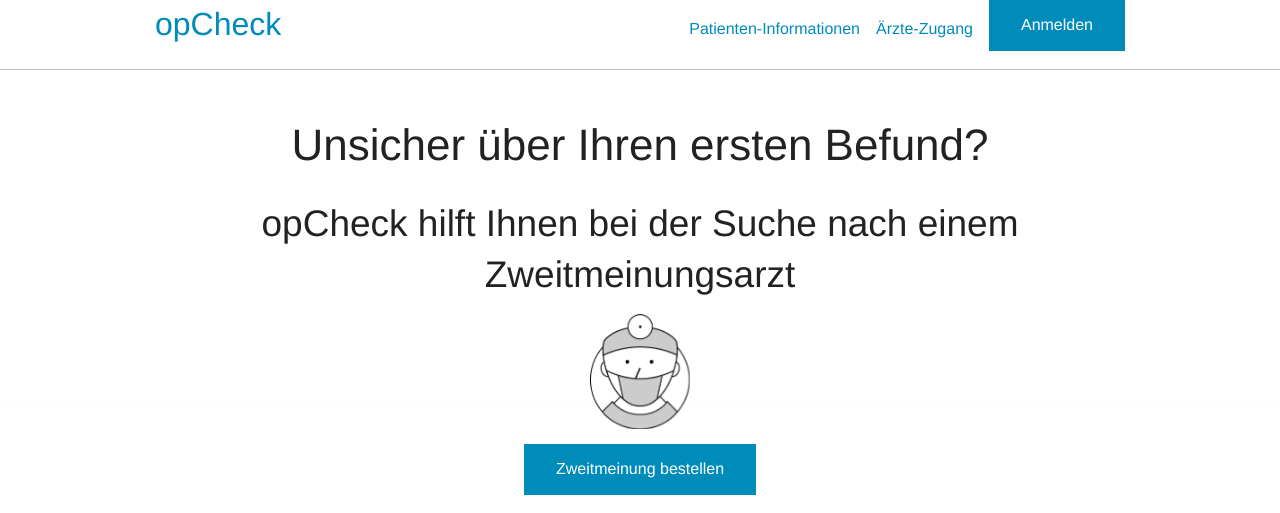
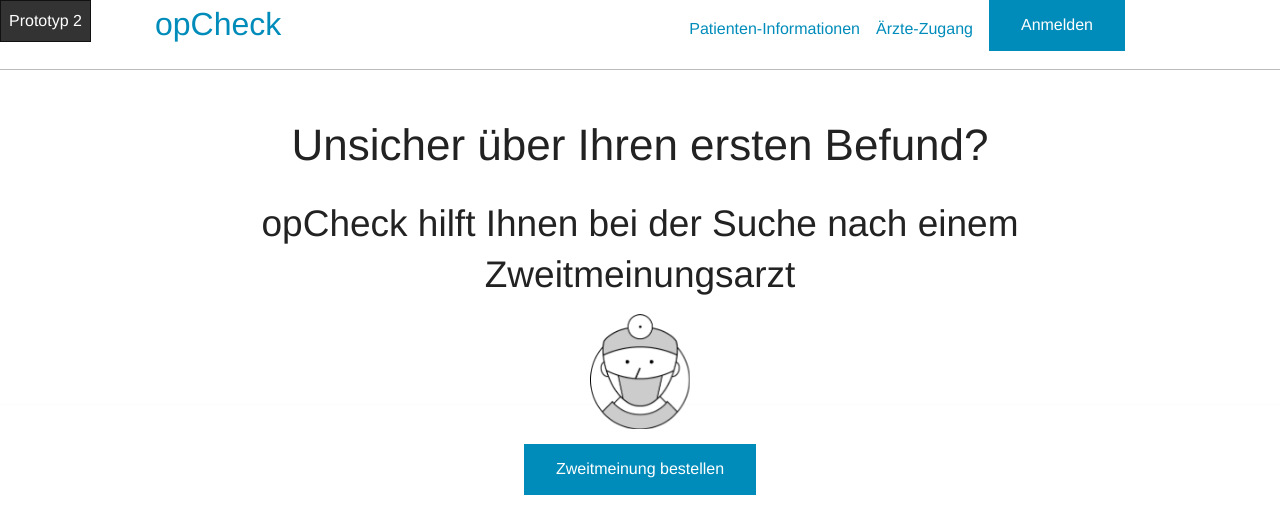
Before and after one commit to pfederi/opCheck-Prototyp-2, a PHP site: page /de/index.php in a window 1280 px wide. Shown: the top 513 px of the page. Run offline with PHP 8.4, Linux system fonts and the light colour scheme; style sheets or scripts are compiled from the project's sources; some libraries are stand-ins or nearby versions.

Commit message:
Prototyp Hinweis hinzugefügt

```diff
--- a/includes/header.inc.php
+++ b/includes/header.inc.php
@@ -41,9 +41,12 @@
 	</script>
 	<!-- END FEEDBACK BUTTON -->
   </head>
+
   <body>
 
+
 	<header class="fixed">
+		<div class="prototypnummer">Prototyp 2</div>
 		<div class="row">
 			<div class="large-6 medium-6 columns">
 				<a href="/" class="logo">opCheck</a>
--- a/scss/layout.scss
+++ b/scss/layout.scss
@@ -1,5 +1,15 @@
 @import "settings";
 @import "foundation";
+
+.prototypnummer {
+	position: absolute;
+	top: 0;
+	left: 0;
+	border: 1px solid #111;
+	background: #333;
+	color: #fff;
+	padding: 0.500em;
+}
 
 body
 {
```
Also changed, not shown: css/layout.css, 1 other file.
